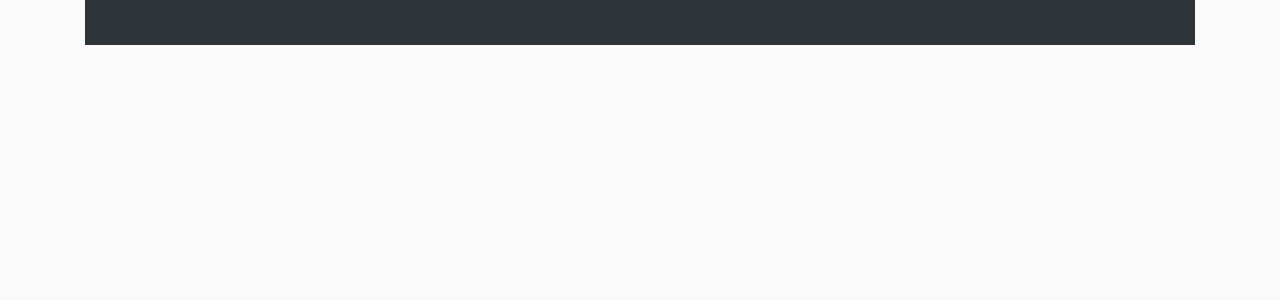
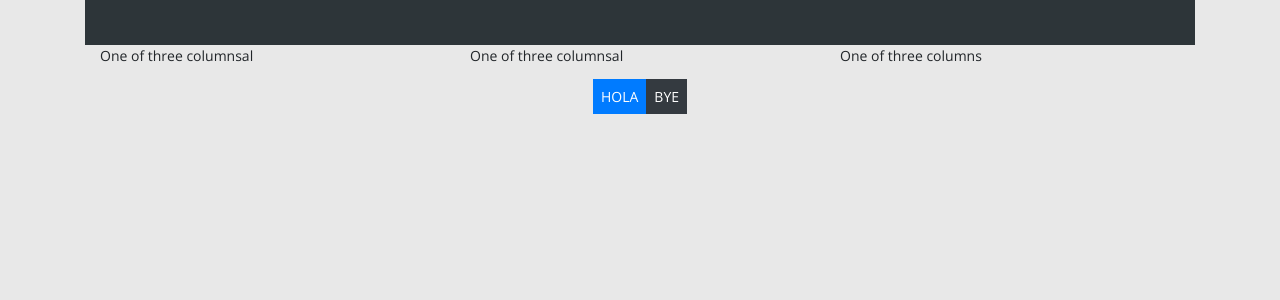
Before and after one commit to Study-Fork/earlybird, a React app in the folder packages/earlybird-app/: page / in a window 1280 px wide. Shown: the top 300 px of the page. Built offline with nearby package versions, Linux system fonts and the light colour scheme.

Commit message:
Specific header, main, footer layouts

```diff
--- a/packages/earlybird-app/gulpfile.babel.js
+++ b/packages/earlybird-app/gulpfile.babel.js
@@ -8,5 +8,5 @@ gulp.task('sass', () =>
 
 gulp.task('default', ['sass'], () => {
   gulp.watch('./src/_styles/*.scss', ['sass'])
-  gulp.watch('./src/*.scss', ['sass'])
+  gulp.watch('./src/**/*.scss', ['sass'])
 })
--- a/packages/earlybird-app/src/App.css
+++ b/packages/earlybird-app/src/App.css
@@ -1 +1 @@
-@import url("https://maxcdn.bootstrapcdn.com/font-awesome/4.7.0/css/font-awesome.min.css");@import url("https://fonts.googleapis.com/css?family=Open+Sans:400,600");html,body{background-color:#e8e8e8;width:100%;height:100%}body{margin:0;padding:0;border:0 solid #000;font-size:14px;background-color:#fafafa;font-family:'Open Sans', 'Helvetica Neue', 'Apple Color Emoji', Arial, sans-serif}a{text-decoration:none}.header{height:45px;width:100%;background-color:#2d3539}.content{padding-top:45px}.footer{text-align:center;padding-top:30px}
+@import url("https://maxcdn.bootstrapcdn.com/font-awesome/4.7.0/css/font-awesome.min.css");@import url("https://fonts.googleapis.com/css?family=Open+Sans:400,600");html,body{background-color:#e8e8e8;width:100%;height:100%}body{margin:0;padding:0;border:0 solid #000;font-size:14px;font-family:'Open Sans', 'Helvetica Neue', 'Apple Color Emoji', Arial, sans-serif}a{text-decoration:none}.header{height:45px;width:100%;background-color:#2d3539}.content{padding-top:30px}.footer{text-align:center;padding-top:20px}
--- a/packages/earlybird-app/src/containers/Footer/Footer.jsx
+++ b/packages/earlybird-app/src/containers/Footer/Footer.jsx
@@ -3,7 +3,10 @@ import React, { Component } from 'react'
 class Footer extends Component {
   render() {
     return (
-      <footer className="footer" />
+      <footer className="footer">
+        <div className="d-inline p-2 bg-primary text-white">HOLA</div>
+        <div className="d-inline p-2 bg-dark text-white">BYE</div>
+      </footer>
     )
   }
 }
--- a/packages/earlybird-app/src/containers/Footer/Footer.scss
+++ b/packages/earlybird-app/src/containers/Footer/Footer.scss
@@ -2,5 +2,5 @@
 
 .footer {
 	text-align: center;
-	padding-top: 30px;
+	padding-top: 20px;
 }
--- a/packages/earlybird-app/src/containers/Main/Main.jsx
+++ b/packages/earlybird-app/src/containers/Main/Main.jsx
@@ -3,7 +3,19 @@ import React, { Component } from 'react'
 class Main extends Component {
   render() {
     return (
-      <main className="content" />
+      <main className="container">
+        <div className="row">
+          <div className="col-sm">
+            One of three columnsal
+          </div>
+          <div className="col-sm">
+            One of three columnsal
+          </div>
+          <div className="col-sm">
+            One of three columns
+          </div>
+        </div>
+      </main>
     )
   }
 }
--- a/packages/earlybird-app/src/containers/Main/Main.scss
+++ b/packages/earlybird-app/src/containers/Main/Main.scss
@@ -1,5 +1,5 @@
 @charset "utf-8";
 
 .content {
-	padding-top: 45px;
+	padding-top: 30px;
 }
```
